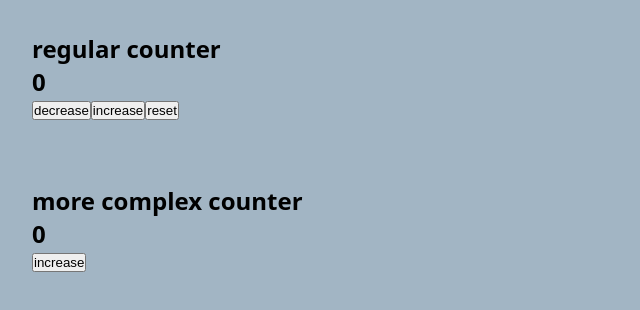
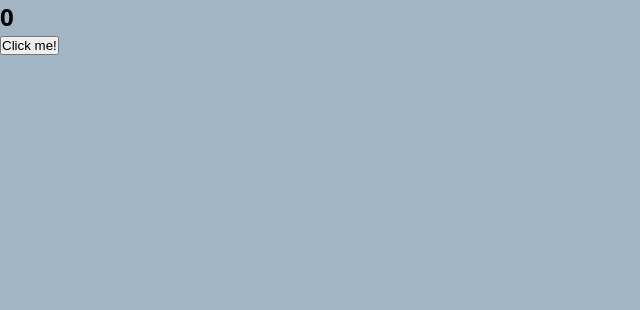
Before and after one commit to yoyokta/react-wkspace, a React (Create React App) app in the folder my-app/: page / in a window 1280 px wide. Shown: the top 310 px of the page, without its empty margins (0-640 px from the left). Built offline with nearby package versions, Linux system fonts and the light colour scheme.

Commit message:
useEffect basics!

```diff
--- /dev/null
+++ b/my-app/src/App.js
@@ -0,0 +1,28 @@
+import React, {useState, useEffect} from 'react';
+import ReactDom from 'react-dom/client';
+
+// IMPORT CSS
+import './index.css';
+
+function App(){
+const [value, setValue] = useState(0);
+  useEffect(() => {
+    console.log('call useEffect');
+    if (value > 0){
+        document.title = `New Messages (${value})`;
+    }
+
+  }, [value]);
+  useEffect(() => {
+    console.log('first time?');
+  }, []);
+  console.log('render component');
+  return (
+    <>
+    <h2>{value}</h2>
+    <button className='btn' onClick={() => setValue(value + 1)}>Click me!</button>
+    </>
+  )
+}
+
+export default App;
--- a/my-app/src/index.js
+++ b/my-app/src/index.js
@@ -1,8 +1,9 @@
-import React, {useState} from 'react';
+import React, {useState, useEffect} from 'react';
 import ReactDom from 'react-dom/client';
 
 // IMPORT CSS
 import './index.css';
+import App from './App';
 
 // IMPORT
 //import { books } from './books';
@@ -19,59 +20,6 @@ import './index.css';
 // 7. formatting: use parentheses to wrap multi-line JSX for better readability
 // 8. don't kill yourself writing too much code all at once. play a video game.
 
-/* function Booklist() {
-  console.log(useState(greeting));
-  const value = useState(1)[0];
-  const handler = useState(1)[1];
-  console.log(value, handler);
-  return (
-  <section className="booklist">
-    {books.map((book) => {
-      return (
-        <Book key={book.id} book={book} />
-      );
-    })}
-  </section>
-  );
-} */
-
-function UseStateBasics(){
-  const [value, setValue] = useState(0);
-  const reset = () => {
-    setValue(0);
-  }
-  const complexIncrease = () => {
-    setTimeout(() => {
-      //setValue(value + 1);
-      setValue((prevValue) => { return prevValue + 1; });
-    }, 1500);
-  }
-  return (
-    <>
-    <section style = {{ padding: '2rem' }}>
-      <h2>regular counter</h2>
-      <h1>{value}</h1>
-      <button className='btn' onClick={() => setValue(value - 1)}>
-        decrease
-      </button>
-      <button className='btn' onClick={() => setValue(value + 1)}>
-        increase
-      </button>
-      <button className='btn' onClick={reset}>
-        reset
-      </button>
-    </section>
-
-    <section style = {{ padding: '2rem' }}>
-      <h2>more complex counter</h2>
-      <h1>{value}</h1>
-      <button className='btn' onClick={() => complexIncrease()}>
-        increase
-      </button>
-    </section>
-    </>
-  )
-}
 
 const root = ReactDom.createRoot(document.getElementById('root'));
-root.render(<UseStateBasics />);
+root.render(<App />);
```
